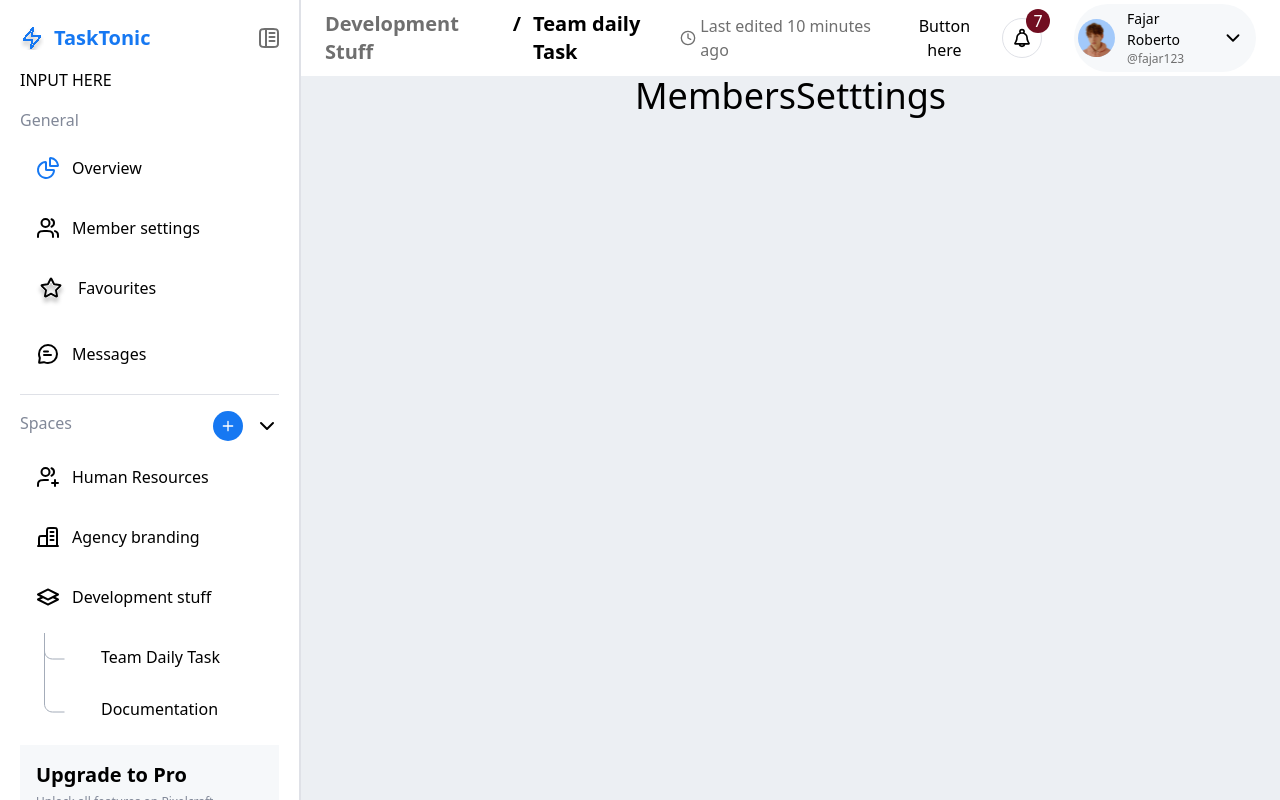
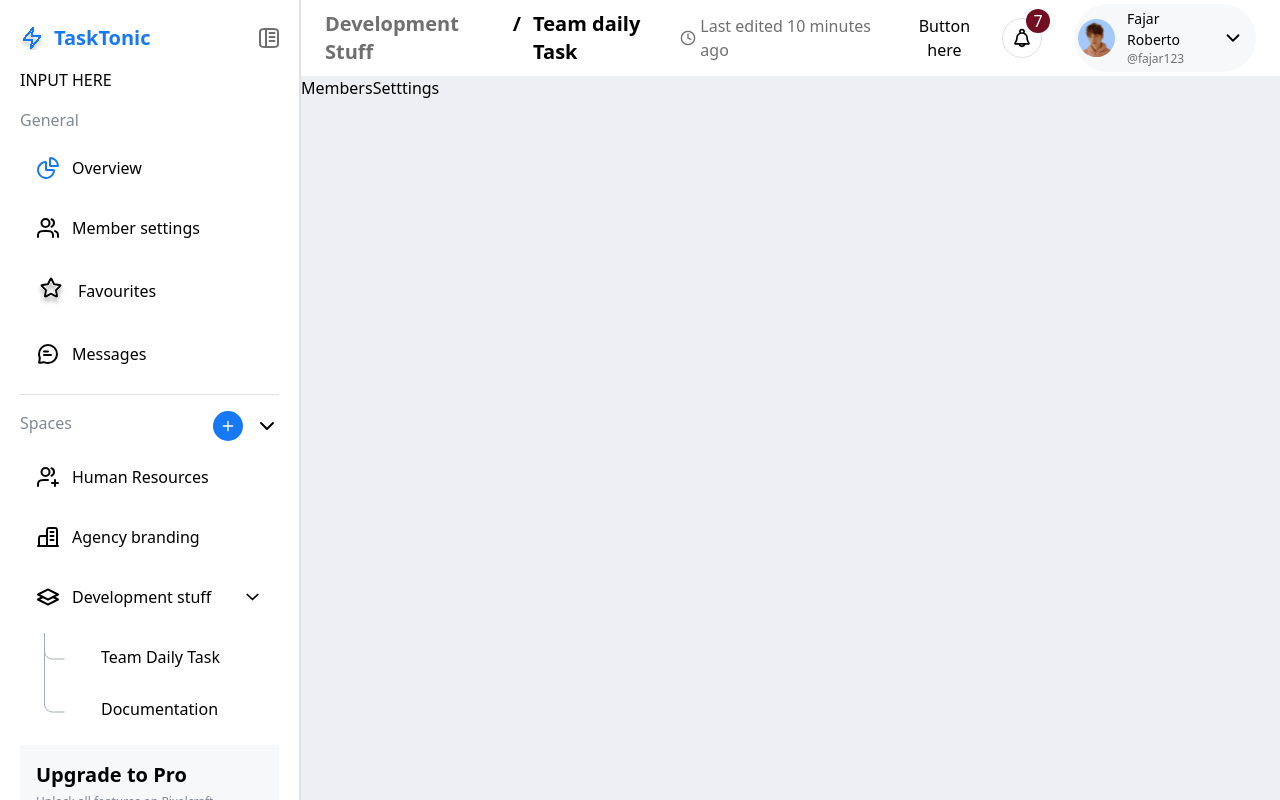
Before and after one commit to NewCodeCrafters/taskmain, a React (Vite) app: page /membersettings in a window 1280 px wide. Built offline with nearby package versions, Linux system fonts and the light colour scheme.

Commit message:
App layout on

```diff
--- a/src/components/Layout.jsx
+++ b/src/components/Layout.jsx
@@ -2,10 +2,11 @@ import React from "react";
 import Navbar from "./Navbar";
 import Header from "./Header";
 import { Outlet } from "react-router";
+import ProfileDropDown from "./ProfileDropDown";
 
 const Layout = () => {
   return (
-    <div className="flex min-h-screen">
+    <div className="flex min-h-screen relative">
       <div className="sticky overflow-y-auto border-r border-neutral-black-5">
         <Navbar />
       </div>
@@ -13,7 +14,7 @@ const Layout = () => {
         <div className=" sticky top-0 z-50 bg-white">
           <Header />
         </div>
-        <div className="flex-1 bg-neutral-black-4 overflow-y-auto text-center text-4xl">
+        <div className="flex-1 bg-neutral-black-4 overflow-y-auto">
           <Outlet />
         </div>
       </main>
--- a/src/components/MainNav.jsx
+++ b/src/components/MainNav.jsx
@@ -9,21 +9,29 @@ const MainNav = () => {
       <section>
         <div className="flex flex-col gap-3 border-b border-neutral-black-5 pb-4">
           <span className="text-neutral-black-8">General</span>
-          <Link to="/">
-            <RouteLink src="/images/pie-chart-02.svg" linkDesc="Overview" />
-          </Link>
-          <Link to="/memberssettings">
-            <RouteLink src="/images/users-01.svg" linkDesc="Member settings" />
-          </Link>
-          <Link to="/favourites">
-            <RouteLink src="/images/star-01.svg" linkDesc="Favourites" />
-          </Link>
-          <Link to="/messages">
-            <RouteLink
-              src="/images/message-text-circle-02.svg"
-              linkDesc="Messages"
-            />
-          </Link>
+          <RouteLink
+            src="/images/pie-chart-02.svg"
+            linkDesc="Overview"
+            LinkTo="/"
+          />
+
+          <RouteLink
+            src="/images/users-01.svg"
+            linkDesc="Member settings"
+            LinkTo="membersettings"
+          />
+
+          <RouteLink
+            src="/images/star-01.svg"
+            linkDesc="Favourites"
+            LinkTo="favourites"
+          />
+
+          <RouteLink
+            src="/images/message-text-circle-02.svg"
+            linkDesc="Messages"
+            LinkTo="messages"
+          />
         </div>
       </section>
     </div>
--- a/src/components/Navbar.jsx
+++ b/src/components/Navbar.jsx
@@ -3,10 +3,12 @@ import RouteLink from "./RouteLink";
 import Logo from "./Logo";
 import MainNav from "./MainNav";
 import SubNav from "./SubNav";
+import Theme from "./Theme";
+import ProfileDropDown from "./ProfileDropDown";
 
 const Navbar = () => {
   return (
-    <div className="flex flex-col p-5 gap-4  border-r border-neutral-black-5  w-[300px]  h-screen  bg-white">
+    <div className="flex flex-col p-5 gap-4  border-r border-neutral-black-5  w-[300px]  h-screen  bg-white relative">
       <div className="flex items-center justify-between pt-1 top-0 left-0 z-100 bg-white ">
         <Logo />
         <figure>
@@ -20,6 +22,7 @@ const Navbar = () => {
       {/* /////////////// */}
       <MainNav />
       <SubNav />
+      <Theme />
     </div>
   );
 };
--- /dev/null
+++ b/src/components/ProfileDropDown.jsx
@@ -0,0 +1,12 @@
+import React from "react";
+import RouteLink from "./RouteLink";
+
+const ProfileDropDown = () => {
+  return (
+    <div className="top-0 right-0 absolute mt-4 mr-5">
+      <RouteLink src="/images/users-01.svg" linkDesc="Profile" />
+    </div>
+  );
+};
+
+export default ProfileDropDown;
--- a/src/components/RouteLink.jsx
+++ b/src/components/RouteLink.jsx
@@ -1,11 +1,19 @@
 import React from "react";
+import { Link } from "react-router";
 
-const RouteLink = ({ src, linkDesc }) => {
+const RouteLink = ({ src, linkDesc, LinkTo, IconSrc }) => {
   return (
-    <button className="flex gap-3 py-3 px-4 hover:cursor-pointer rounded-4">
-      <img src={src || null} alt="" />
-      <span>{linkDesc}</span>
-    </button>
+    <Link to={LinkTo || null} className="">
+      <button className="flex py-3 px-4 hover:cursor-pointer rounded-4  items-center w-full gap-3">
+        <div className="flex items-center gap-3 w-full">
+          <img src={src || null} alt="" />
+          <span>{linkDesc}</span>
+        </div>
+        <figure>
+          <img src={IconSrc || null} alt="" />
+        </figure>
+      </button>
+    </Link>
   );
 };
 
--- a/src/components/SubNav.jsx
+++ b/src/components/SubNav.jsx
@@ -21,6 +21,7 @@ const SubNav = () => {
         <RouteLink
           src="/images/layers-two-02.svg"
           linkDesc="Development stuff"
+          IconSrc="images/chevron-down.svg"
         />
         <div className="flex gap-2">
           <figure className="pl-6">
--- /dev/null
+++ b/src/components/Theme.jsx
@@ -0,0 +1,18 @@
+import React from "react";
+
+const Theme = () => {
+  return (
+    <section className="bg-neutral-black-4 flex gap-3 p-1 rounded-xl justify-center items-center w-full">
+      <button className="flex justify-center items-center rounded-lg gap-2 px-2.5 py-2 w-full max-w-[120px] bg-white ">
+        <img src="/images/sun.svg" alt="" />
+        <span className="text-paragraph body-xsmall-semibold">Light</span>
+      </button>
+      <button className="flex justify-center items-center rounded-lg gap-2 px-2.5 py-2 w-full max-w-[120px] ">
+        <img src="/images/moon.svg" alt="" />
+        <span className="text-paragraph body-xsmall-semibold">Dark</span>
+      </button>
+    </section>
+  );
+};
+
+export default Theme;
--- a/src/pages/Home.jsx
+++ b/src/pages/Home.jsx
@@ -1,7 +1,13 @@
 import React from "react";
+import ProfileDropDown from "../components/ProfileDropDown";
 
 const Home = () => {
-  return <div className="">Home</div>;
+  return (
+    <div className="relative">
+      <span>Home</span>
+      <ProfileDropDown />
+    </div>
+  );
 };
 
 export default Home;
--- a/src/pages/MembersSetttings.jsx
+++ b/src/pages/MembersSetttings.jsx
@@ -1,7 +1,13 @@
 import React from "react";
+import ProfileDropDown from "../components/ProfileDropDown";
 
 const MembersSetttings = () => {
-  return <div>MembersSetttings</div>;
+  return (
+    <div>
+      <span>MembersSetttings</span>
+      <ProfileDropDown />
+    </div>
+  );
 };
 
 export default MembersSetttings;
```
Also changed, not shown: public/images/moon.svg (added), public/images/sun.svg (added).
